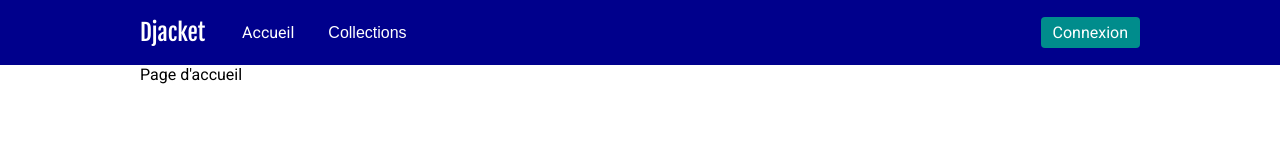
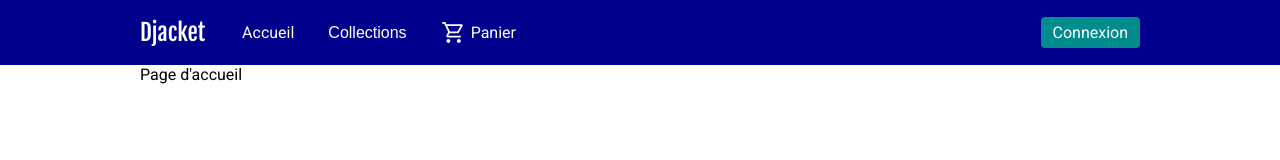
Before and after one commit to romansainthilaire/djacket, a Vue app in the folder djacket/: page / in a window 1280 px wide. Shown: the top 160 px of the page. Built offline with nearby package versions, Linux system fonts and the light colour scheme.

Commit message:
shopping cart icon

```diff
--- a/djacket/src/components/layout/TheHeader.vue
+++ b/djacket/src/components/layout/TheHeader.vue
@@ -9,6 +9,7 @@ import BaseModal from "../base/BaseModal.vue"
 import HeaderNavDropdown from "./HeaderNavDropdown.vue"
 
 import menuIcon from "@/assets/svg-icons/menu.svg?raw"
+import shoppingCartIcon from "@/assets/svg-icons/shopping-cart.svg?raw"
 import userIcon from "@/assets/svg-icons/user.svg?raw"
 import logoutIcon from "@/assets/svg-icons/logout.svg?raw"
 
@@ -53,6 +54,10 @@ function logout() {
               { text: 'Printemps', to: '/collections/printemps' }
             ]"
           />
+          <RouterLink class="nav-link" to="/shopping-cart">
+            <BaseSvgIcon class="shopping-cart-icon" :svg="shoppingCartIcon" color="white" width="25px" />
+            Panier
+          </RouterLink>
         </div>
         <div class="auth" :class="{ 'logged-in': userStore.user }">
           <template v-if="userStore.user">
@@ -118,7 +123,14 @@ nav {
   width: 100%;
 }
 
+.nav-links {
+  display: flex;
+  align-items: center;
+}
+
 .nav-link {
+  display: inline-flex;
+  align-items: center;
   color: white;
   text-decoration: none;
   font-size: 16px;
@@ -137,11 +149,7 @@ nav {
   align-items: center;
 }
 
-.auth > .nav-link {
-  display: flex;
-  align-items: center;
-}
-
+.shopping-cart-icon,
 .user-icon {
   margin-right: 5px;
 }
@@ -199,8 +207,8 @@ nav {
   }
 
   .nav-links {
-    display: flex;
     flex-direction: column;
+    align-items: start;
   }
 
   .nav-link {
```
Also changed, not shown: djacket/src/assets/svg-icons/shopping-cart.svg (added).
